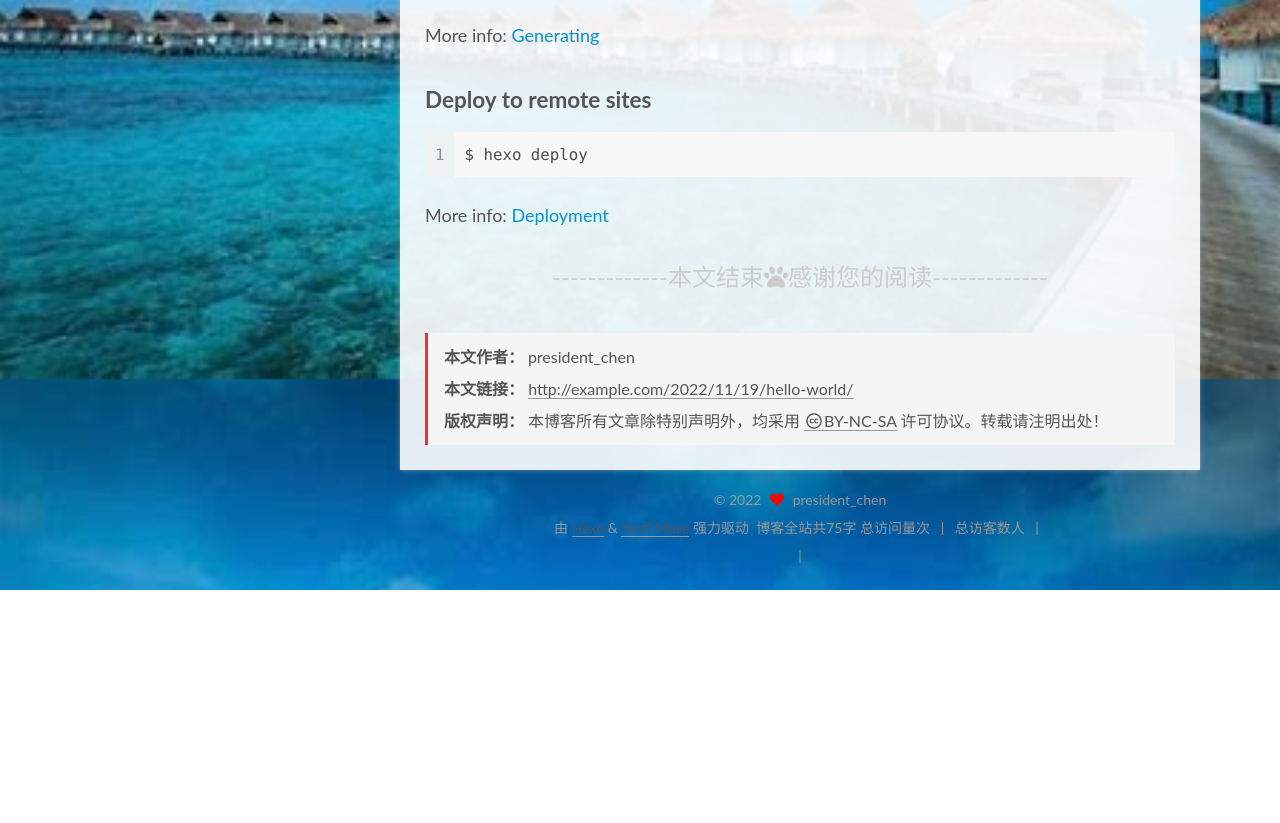
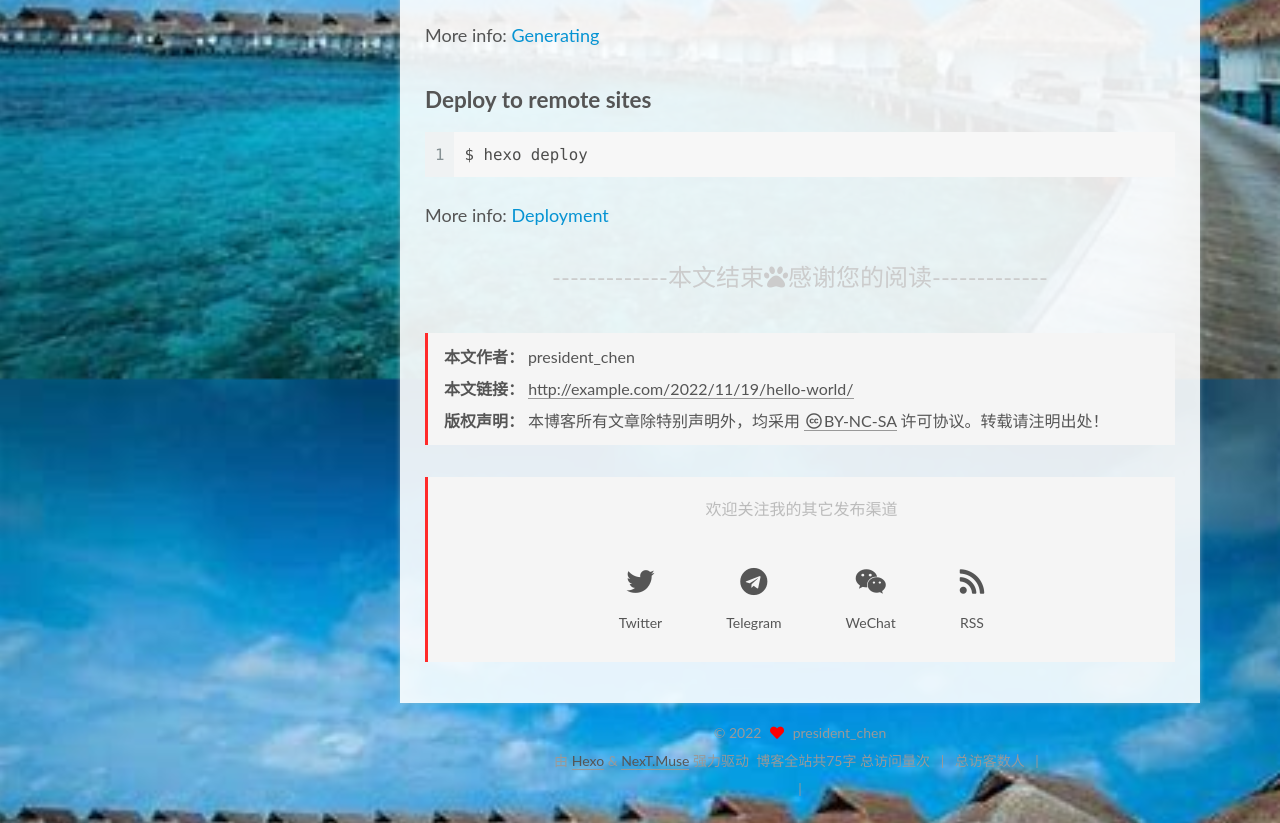
Before and after one commit to huiyishalou/huiyishalou.github.io, a plain HTML site: page 2022/11/19/hello-world/index.html in a window 1280 px wide. Shown: the part 1221-2044 px from the top of the page. Before the commit the page ends 1811 px from the top, so only its background shows below. Drawn offline with Linux system fonts and the light colour scheme; some packages are replaced by stand-ins of ours; a script that the page names is missing.

Commit message:
Site updated: 2022-11-20 10:23:33

```diff
--- a/2022/11/19/hello-world/index.html
+++ b/2022/11/19/hello-world/index.html
@@ -78,12 +78,13 @@
   </style>
 </noscript>
 
+<link rel="alternate" href="/rss2.xml" title="一个标题" type="application/rss+xml">
 </head>
 
 <body itemscope itemtype="http://schema.org/WebPage">
   <div class="container use-motion">
     <div class="headband"></div>
-
+    <!--<a target="_blank" rel="noopener" href="https://github.com/fengye97" class="github-corner" aria-label="View source on GitHub">-->
     <header class="header" itemscope itemtype="http://schema.org/WPHeader">
       <div class="header-inner"><div class="site-brand-container">
   <div class="site-nav-toggle">
@@ -273,6 +274,55 @@
   </li>
 </ul>
 </div>
+
+
+
+  <div class="followme">
+    <p>欢迎关注我的其它发布渠道</p>
+
+    <div class="social-list">
+
+        <div class="social-item">
+          <a target="_blank" class="social-link" href="https://twitter.com/username">
+            <span class="icon">
+              <i class="fab fa-twitter"></i>
+            </span>
+
+            <span class="label">Twitter</span>
+          </a>
+        </div>
+
+        <div class="social-item">
+          <a target="_blank" class="social-link" href="https://t.me/channel_name">
+            <span class="icon">
+              <i class="fab fa-telegram"></i>
+            </span>
+
+            <span class="label">Telegram</span>
+          </a>
+        </div>
+
+        <div class="social-item">
+          <a target="_blank" class="social-link" href="/images/wechat_channel.jpg">
+            <span class="icon">
+              <i class="fab fa-weixin"></i>
+            </span>
+
+            <span class="label">WeChat</span>
+          </a>
+        </div>
+
+        <div class="social-item">
+          <a target="_blank" class="social-link" href="/atom.xml">
+            <span class="icon">
+              <i class="fa fa-rss"></i>
+            </span>
+
+            <span class="label">RSS</span>
+          </a>
+        </div>
+    </div>
+  </div>
 
 
       <footer class="post-footer">
--- a/css/main.css
+++ b/css/main.css
@@ -1197,7 +1197,7 @@ pre .javascript .function {
 }
 .links-of-author a::before,
 .links-of-author span.exturl::before {
-  background: #ff0d85;
+  background: #ffd7ff;
   border-radius: 50%;
   content: ' ';
   display: inline-block;
@@ -2014,6 +2014,44 @@ pre .javascript .function {
   margin: 2em 0 0;
   padding: 0.5em 1em;
 }
+.followme {
+  align-items: center;
+  background: var(--card-bg-color);
+  border-left: 3px solid #ff2a2a;
+  color: #bbb;
+  margin: 2em 0 1em 0;
+  padding: 1em 1.5em;
+  display: flex;
+  flex-direction: column;
+  justify-content: center;
+}
+.followme .social-list {
+  align-items: center;
+  display: flex;
+  flex-wrap: wrap;
+}
+.followme .social-list .social-item {
+  margin: 0.5em 2em;
+}
+@media (max-width: 991px) {
+  .followme .social-list .social-item {
+    margin: 0.5em 0.75em;
+  }
+}
+.followme .social-list .social-link {
+  border: 0;
+  display: inline-block;
+  text-align: center;
+}
+.followme .social-list .social-link .icon {
+  font-size: 1.75em;
+  height: 1.75em;
+  width: 1.75em;
+}
+.followme .social-list .social-link .label {
+  display: block;
+  font-size: 14px;
+}
 .category-all-page .category-all-title {
   text-align: center;
 }
```
Also changed, not shown: about/index.html (+2 -1 lines), archives/2022/11/index.html (+2 -1 lines), archives/2022/index.html (+2 -1 lines), archives/index.html (+2 -1 lines), categories/index.html (+2 -1 lines), index.html (+2 -1 lines), resources/index.html (+2 -1 lines), rss2.xml (added, +38 -0 lines), tags/index.html (+2 -1 lines), 1 other file.
